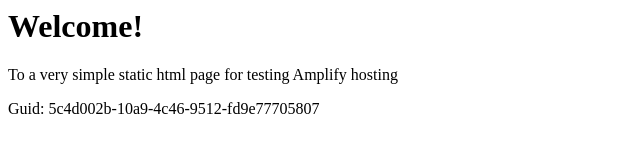
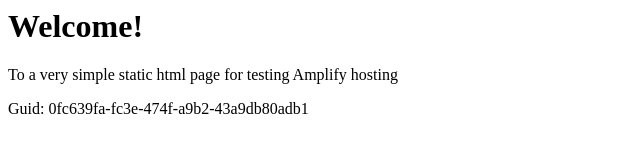
Before and after one commit to aws-aemilia-gru/Github-PR-Commit-Integration-Test-DoNotTouch-GitHubWebhookPushCanaryTest-v1-prod-sa-east-1, a website: page src/index.html in a window 1280 px wide. Shown: the full height of the page, 0-640 px from the left. Drawn offline with Linux system fonts and the light colour scheme.

Commit message:
commit from integ tests

```diff
--- a/src/index.html
+++ b/src/index.html
@@ -12,6 +12,6 @@
 <body>
     <h1>Welcome!</h1>
     <p>To a very simple static html page for testing Amplify hosting</p>
-    <p>Guid: 5c4d002b-10a9-4c46-9512-fd9e77705807</p></body>
+    <p>Guid: 0fc639fa-fc3e-474f-a9b2-43a9db80adb1</p></body>
 
 </html>
```
